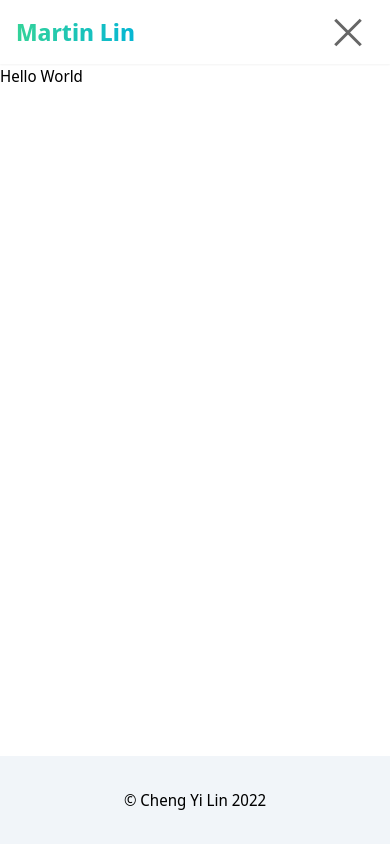
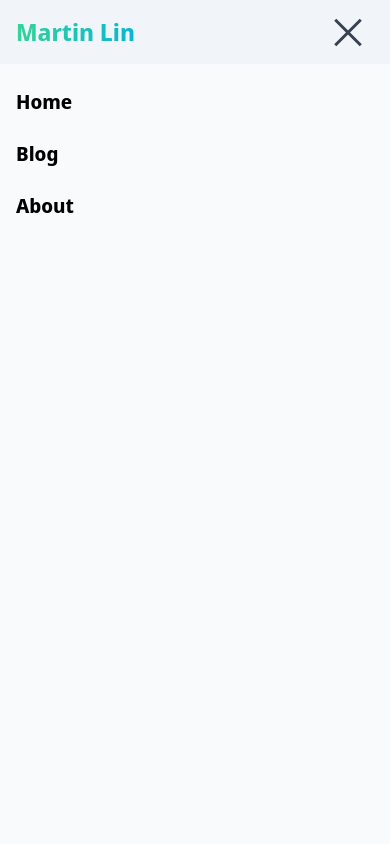
Before and after one commit to ChengYiLin/MTCode, a Next.js app: page / in a window 390 px wide. Both pictures are taken after a click on the element 348 px from the left and 32 px from the top of the page. Built offline with nearby package versions, Linux system fonts and the light colour scheme.

Commit message:
feat: built the Mobile NavBar

```diff
--- a/src/components/HamburgerMenu/hamburgerMenu.module.css
+++ b/src/components/HamburgerMenu/hamburgerMenu.module.css
@@ -2,7 +2,7 @@
     width: 36px;
     height: 3px;
     display: block;
-    background: #666666;
+    background: rgb(55, 65, 81);
     transition: all 0.3s ease-in-out;
 }
 
--- a/src/components/layout/Header.tsx
+++ b/src/components/layout/Header.tsx
@@ -1,4 +1,4 @@
-import { FC, useState } from "react";
+import { FC, Fragment, useState } from "react";
 import Link from "next/link";
 import HamburgerMenu from "../HamburgerMenu";
 
@@ -21,12 +21,12 @@ const Header: FC = () => {
     const [isOpenMobileMenu, setIsOpenMobileMenu] = useState(false);
 
     return (
-        <header className="sticky top-0 left-0 right-0 h-16 bg-transparent shadow-sm">
+        <header className="bg-light sticky top-0 left-0 right-0 h-16 shadow-sm">
             <div className="container mx-auto flex h-full px-4 sm:px-0">
                 {/* Logo */}
                 <div className="flex items-center">
                     <h1 className="text-gradient-color text-2xl font-bold">
-                        Martin Lin
+                        <Link href="/">Martin Lin</Link>
                     </h1>
                 </div>
                 {/* Desktop Nav */}
@@ -36,7 +36,7 @@ const Header: FC = () => {
                             {navItemsList.map((navItem) => (
                                 <li
                                     key={navItem.navItemNode}
-                                    className="cursor-pointer px-6 font-bold text-neutral-900"
+                                    className="text-md cursor-pointer px-6 hover:font-bold"
                                 >
                                     <Link href={navItem.link}>
                                         <a>{navItem.navItemNode}</a>
@@ -55,6 +55,28 @@ const Header: FC = () => {
                     </div>
                 </div>
             </div>
+            {/* Mobile Nav */}
+            <div
+                className={`absolute inset-x-0 h-[calc(100vh-64px)] bg-slate-50 ${
+                    isOpenMobileMenu ? "block" : "hidden"
+                }`}
+            >
+                <nav className="container mx-auto px-4">
+                    <ul>
+                        {navItemsList.map((navItem) => (
+                            <li
+                                key={navItem.navItemNode}
+                                className="my-6 cursor-pointer text-xl font-bold"
+                                onClick={() => setIsOpenMobileMenu(false)}
+                            >
+                                <Link href={navItem.link}>
+                                    <a>{navItem.navItemNode}</a>
+                                </Link>
+                            </li>
+                        ))}
+                    </ul>
+                </nav>
+            </div>
         </header>
     );
 };
--- a/src/styles/globals.css
+++ b/src/styles/globals.css
@@ -7,10 +7,6 @@
         @apply bg-gradient-to-r from-emerald-400 to-cyan-500 bg-clip-text text-transparent;
     }
 
-    .bg-dark {
-        @apply bg-cyan-800;
-    }
-
     .bg-light {
         @apply bg-slate-100;
     }
```
